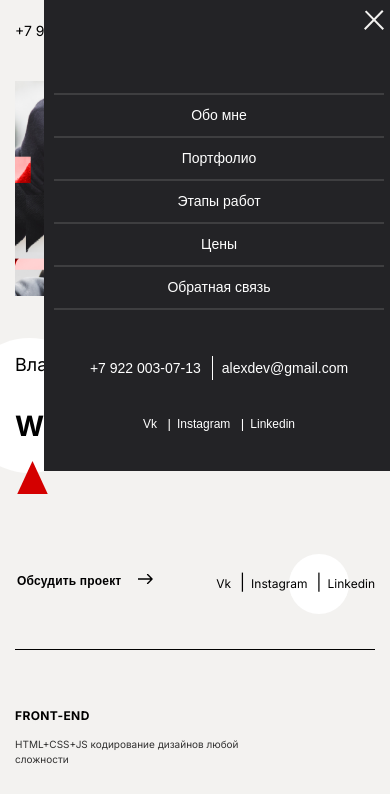
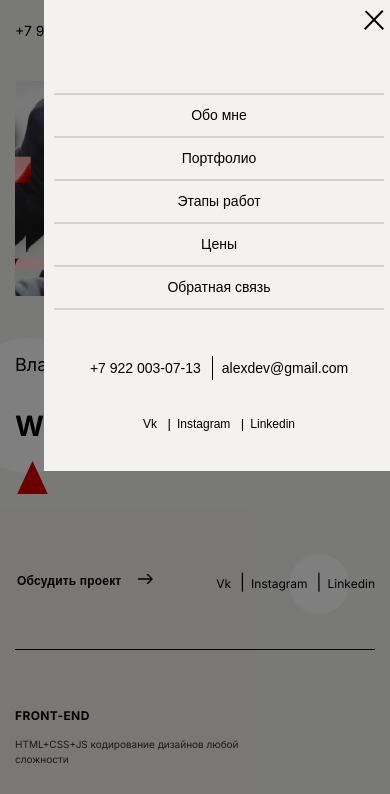
Before and after one commit to VladHT/DIPLOM-MODUL02, a website built with webpack: page src/index.html in a window 390 px wide. Both pictures are taken after a click on the button 367 px from the left and 31 px from the top of the page. Shown: the top 794 px of the page. Built offline with nearby package versions, Linux system fonts and the light colour scheme.

Commit message:
add files

```diff
--- a/src/index.js
+++ b/src/index.js
@@ -8,6 +8,7 @@ document.getElementById('btn-toggle').onclick = function() {
 
   document.getElementById('menu_show').onclick = function() {
   document.getElementById("menu").classList.toggle("show");
+  document.getElementById('html').classList.toggle('mask');
 }
 
 const links = document.querySelectorAll(".smooz");
--- a/src/styles/main.scss
+++ b/src/styles/main.scss
@@ -1561,9 +1561,22 @@ body{
     }
 }
 
+.mask{
+    &::after{
+        content: "";
+        width: 100%;
+        height: 1145%;
+        top: 0;
+        left: 0;
+        position: absolute;
+        background-color: rgba(0,0,0,.5);
+        z-index: 5;
+    }
+}
+
 .menu{
     position: absolute;
-    top: -400px;
+    top: -500px;
     left: -490px;
     z-index: 99;
     display: flex;
@@ -1572,10 +1585,11 @@ body{
     gap: 35px;
     padding: 80px 10px 40px;
     width: 0px;
-    background-color: #232326;
-    color: white;
+    background-color: #F3F2F0;
+    color: $black;
     opacity: 0;
     transition: 1s;
+    z-index: 2;
     @media (max-width:$r_tab_846) {
         width: 500px;
     }
@@ -1591,7 +1605,7 @@ body{
         justify-content: center;
         &::after{
             right: 257px;
-            border-color: white;
+            border-color: $black;
             display: block;
             @media (max-width:$r_mob_540) {
                 right: 171px;
@@ -1604,7 +1618,7 @@ body{
     .about__links{
         justify-content: center;
         a{
-            color: white;
+            color: $black;
             &:hover{
                 color: #D40000;
             }
@@ -1613,29 +1627,29 @@ body{
     .header__list{
         flex-direction: column;
         gap: 0;
-        border-top: 1px solid #f3f2f021;
-        border-bottom: 1px solid #f3f2f021;
+        border-top: 1px solid #01010121;
+        border-bottom: 1px solid #01010121;
     }
     .header__item{
         padding: 10px 0;
         margin: 0;
-        border-top: 1px solid #f3f2f021;
-        border-bottom: 1px solid #f3f2f021;
+        border-top: 1px solid #01010121;
+        border-bottom: 1px solid #01010121;
         a{
-            color: white;
+            color: $black;
             &:hover{
                 color: #D40000;
             }
         }
     }
     .header__tel{
-        color: white;
+        color: $black;
         &:hover{
             color: #D40000;
         }
     }
     .header__mail{
-        color: white;
+        color: $black;
         display: block;
         &:hover{
             color: #D40000;
@@ -1645,7 +1659,7 @@ body{
         position: absolute;
         right: 10px;
         top: 10px;
-        background-image: url(../images/close.svg);
+        background-image: url(../images/close-black.svg);
         background-size: cover;
         width: 20px;
         height: 20px;
```
Also changed, not shown: src/images/close-black.svg (added).
